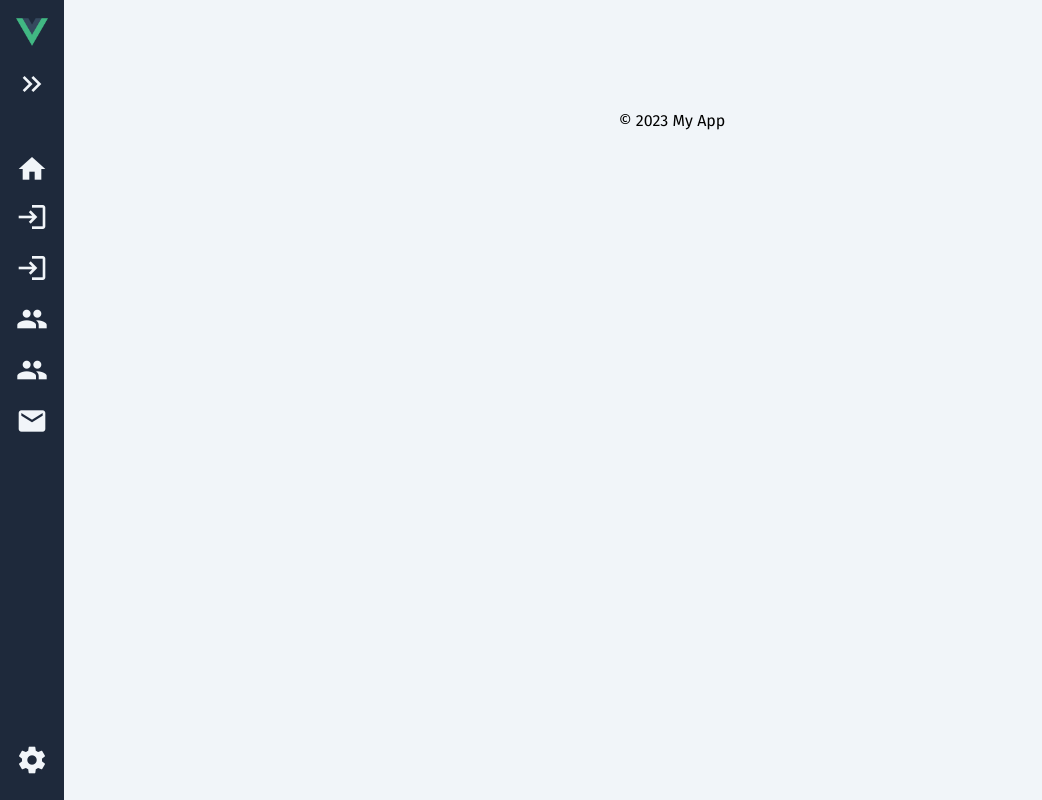
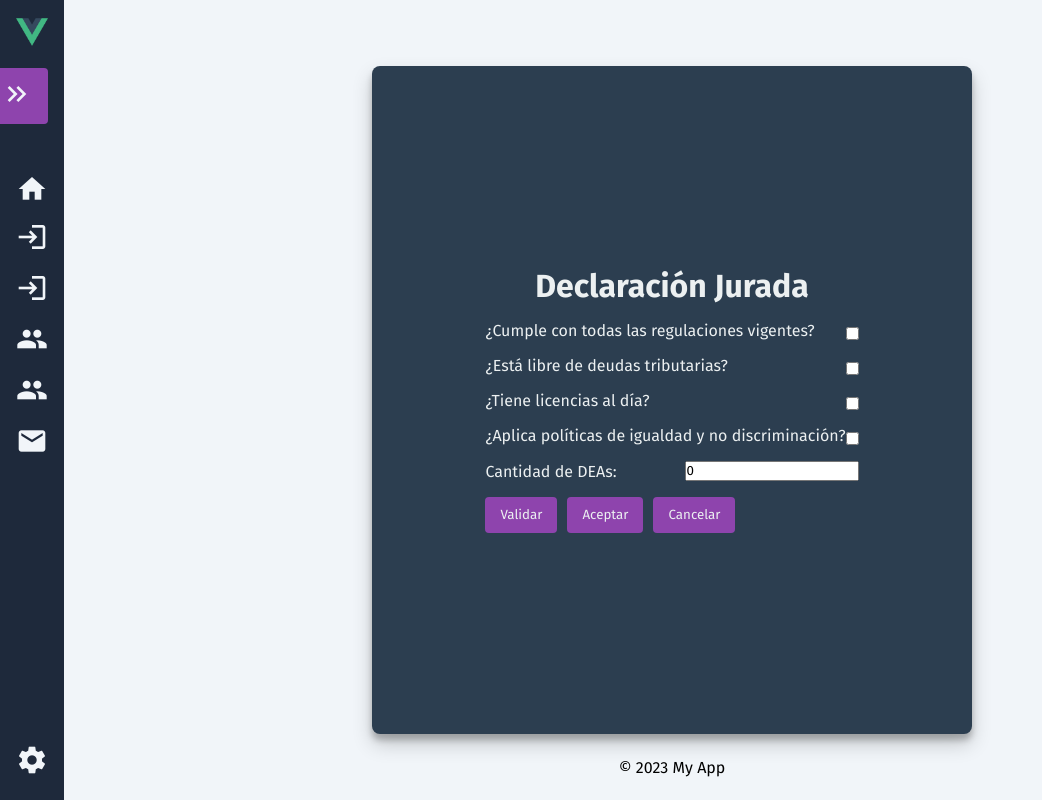
Before and after one commit to LoreOth/AppFront, a Vue app: page /swornDeclaration/1 in a window 1280 px wide. Shown: the whole page, without its empty margins (0-1042 px from the left). Built offline with nearby package versions, Linux system fonts and the light colour scheme; no server answers.

Commit message:
Corrección en botones, vista y lógica de declaración jurada

```diff
--- a/src/router/index.js
+++ b/src/router/index.js
@@ -28,6 +28,11 @@ const router = createRouter({
 		  {
 			path: '/myhome',
 			component: () => import('../views/MyHome.vue')
+		  },
+		  {
+			path: '/swornDeclaration/:id',
+			name: 'swornDeclaration',
+			component: () => import('../views/SwornDeclaration.vue')
 		  },
 		  {
 			path: '/mySpaces',
--- a/src/views/MySpaces.vue
+++ b/src/views/MySpaces.vue
@@ -9,14 +9,11 @@
       <div v-for="campus in campuses" :key="campus.id" class="row" @click="selectCampus(campus)">
           <div class="column">{{ campus.name }}</div>
           <div class="column">{{ campus.province }}</div>
-          <div class="column">
+          <div class="column action-buttons">
               <button @click.stop="redirectToCampusData(campus.id)">Ver</button>
+              <button @click.stop="redirectToDEA(campus.id)">DEAs</button>
+              <button title="Declaración Jurada" @click.stop="redirectToSwornDeclaration(campus.id)">D.J</button>
           </div>
-      </div>
-      <div v-if="selectedCampus" class="button-group">
-          <button @click="redirectToDEA">Gestión de DEAs</button>
-          <button>Otro botón</button>
-          <button>Otro botón</button>
       </div>
   </div>
 </template>
@@ -60,18 +57,26 @@
         console.error("Error fetching campuses", error);
       }
     },
+    redirectToSwornDeclaration(campusId) {
+  console.log("Selected Campus ID for Sworn Declaration:" + campusId);
+  if (campusId) {
+    this.$router.push({ name: 'swornDeclaration', params: { id: campusId } });
+  } else {
+    console.error('Error navigating to Sworn Declaration. Campus ID not found.');
+  }
+},
     selectCampus(campus) {
       this.selectedCampus = campus;
     },
     redirectToCampusData(campusId) {
   this.$router.push({ name: 'campusData', params: { id: campusId } });
 },
-	redirectToDEA() {
-		console.log("this.selectedCampus.id" +this.selectedCampus.id)
-      if (this.selectedCampus && this.selectedCampus.id) {
-        this.$router.push({ name: 'Dea', params: { id: this.selectedCampus.id } });
+redirectToDEA(campusId) {
+        console.log("Selected Campus ID:" + campusId);
+        if (campusId) {
+          this.$router.push({ name: 'Dea', params: { id: campusId } });
         } else {
-        console.error('No se ha seleccionado una sede o la sede seleccionada no tiene ID.');
+          console.error('Error navigating to DEA. Campus ID not found.');
         }
       }
   }
@@ -146,7 +151,10 @@ button:hover {
   margin-left: auto;
   margin-right: auto;
 }
-
+.action-buttons {
+      display: flex;
+      gap: 5px;
+  }
 .column {
   flex: 1;
   padding: 0 1rem;
--- /dev/null
+++ b/src/views/SwornDeclaration.vue
@@ -0,0 +1,189 @@
+<template>
+  <div id="sworn-declaration-form">
+    <h1>Declaración Jurada</h1>
+
+    <form @submit.prevent="submitForm">
+      <div class="form-group">
+        <label>¿Cumple con todas las regulaciones vigentes?</label>
+        <input
+          type="checkbox"
+          v-model="form.authorizedByHealthMinistry"
+          class="checkbox-input"
+        />
+      </div>
+
+      <div class="form-group">
+        <label> ¿Está libre de deudas tributarias? </label>
+        <input type="checkbox" v-model="form.noDebts" class="checkbox-input" />
+      </div>
+
+      <div class="form-group">
+        <label>¿Tiene licencias al día?</label>
+        <input
+          type="checkbox"
+          v-model="form.licensesUpToDate"
+          class="checkbox-input"
+        />
+      </div>
+
+      <div class="form-group">
+        <label>¿Aplica políticas de igualdad y no discriminación?</label>
+        <input
+          type="checkbox"
+          v-model="form.equalityPolicies"
+          class="checkbox-input"
+        />
+      </div>
+      <div class="form-group">
+        <label>Cantidad de DEAs:</label>
+        <input type="number" v-model.number="form.deaCount" min="0" />
+      </div>
+
+      <div v-if="error" class="error-message">
+        {{ error }}
+      </div>
+
+      <button type="submit" class="validate-button">Validar</button>
+      <button @click="sendFormData" :disabled="!isFormValid" class="validate-button">Aceptar</button>
+      <button @click="cancel">Cancelar</button>
+
+    </form>
+  </div>
+</template>
+<script>
+export default {
+  data() {
+    return {
+      form: {
+        authorizedByHealthMinistry: false,
+        noDebts: false,
+        licensesUpToDate: false,
+        equalityPolicies: false,
+        deaCount: 0,
+      },
+      error: null,
+      campusDeas: [], // fetched from API
+      actualDeaCount: 0,
+      isFormValid: false,
+    };
+  },
+  computed: {
+    isDeaCountValid() {
+        return this.form.deaCount === this.actualDeaCount;
+    },
+  },
+  methods: {
+    cancel() {
+        this.$router.go(-1);
+    },
+    async sendFormData() {
+        console.log("campusId "+ this.$route.params.id)
+        console.log("this.form "+this.form)
+    if (this.isFormValid) {
+      const response = await fetch(
+        "http://localhost:8080/documentation/SwornDeclarationSave",
+        {
+          method: "POST",
+          headers: {
+            "Content-Type": "application/json",
+          },
+          body: JSON.stringify({ ...this.form, campusId: this.$route.params.id }),
+
+        }
+      );
+
+      if (!response.ok) {
+        this.error = "Error al enviar los datos.";
+      } else {
+
+      }
+    }
+  },
+    async fetchCampusDeas(campusId) {
+      const response = await fetch(
+        `http://localhost:8080/campus/${campusId}/deaCount`
+      );
+      if (response.ok) {
+        this.actualDeaCount = parseInt(await response.json());
+
+      } else {
+        console.error("Failed to fetch campus DEA count");
+      }
+    },
+    submitForm() {
+  if (!this.isDeaCountValid) {
+    this.error = "La cantidad de DEAs ingresada no coincide con la base de datos.";
+    this.isFormValid = false;
+  } else {
+    this.isFormValid = true;
+    alert('Validación exitosa, puede aceptar.');
+  }
+},
+
+  },
+
+  mounted() {
+
+    this.fetchCampusDeas(this.$route.params.id);
+  },
+};
+</script>
+<style>
+#sworn-declaration-form {
+  display: flex;
+  flex-direction: column;
+  justify-content: center;
+  align-items: center;
+  height: 100vh;
+  width: 600px;
+  margin: 0 auto;
+  background-color: #2c3e50;
+  border-radius: 8px;
+  box-shadow: 0 10px 20px rgba(0, 0, 0, 0.19), 0 6px 6px rgba(0, 0, 0, 0.23);
+  padding: 2rem;
+}
+
+#sworn-declaration-form h1 {
+  color: #ecf0f1;
+  margin-bottom: 1rem;
+  font-weight: bold;
+}
+
+#sworn-declaration-form .form-group {
+  display: flex;
+  justify-content: space-between;
+  align-items: center;
+  width: 100%;
+  color: #ecf0f1;
+  margin-bottom: 1rem;
+}
+
+#sworn-declaration-form .form-group label {
+  flex: 1;
+}
+
+.checkbox-input {
+  align-self: flex-end;
+}
+
+button {
+  padding: 10px 15px;
+  background-color: #8e44ad;
+  color: #ecf0f1;
+  border: none;
+  border-radius: 4px;
+  cursor: pointer;
+  transition: background-color 0.3s;
+}
+
+button:hover {
+  background-color: #9b59b6;
+}
+.validate-button {
+  margin-right: 10px;
+}
+.error-message {
+  color: red;
+  margin-bottom: 20px;
+}
+</style>
```
Lines whose indentation alone changed are shown as unchanged.
